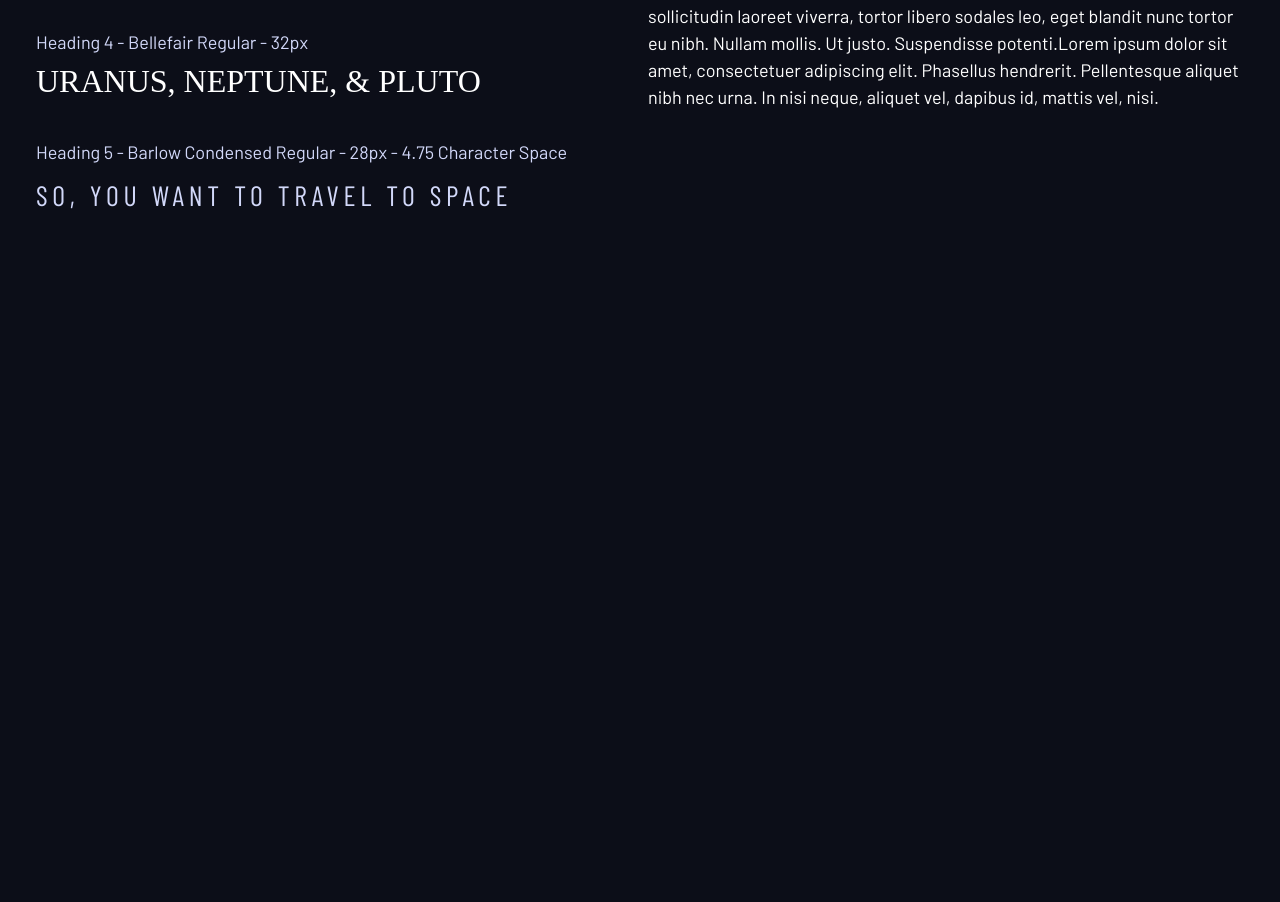
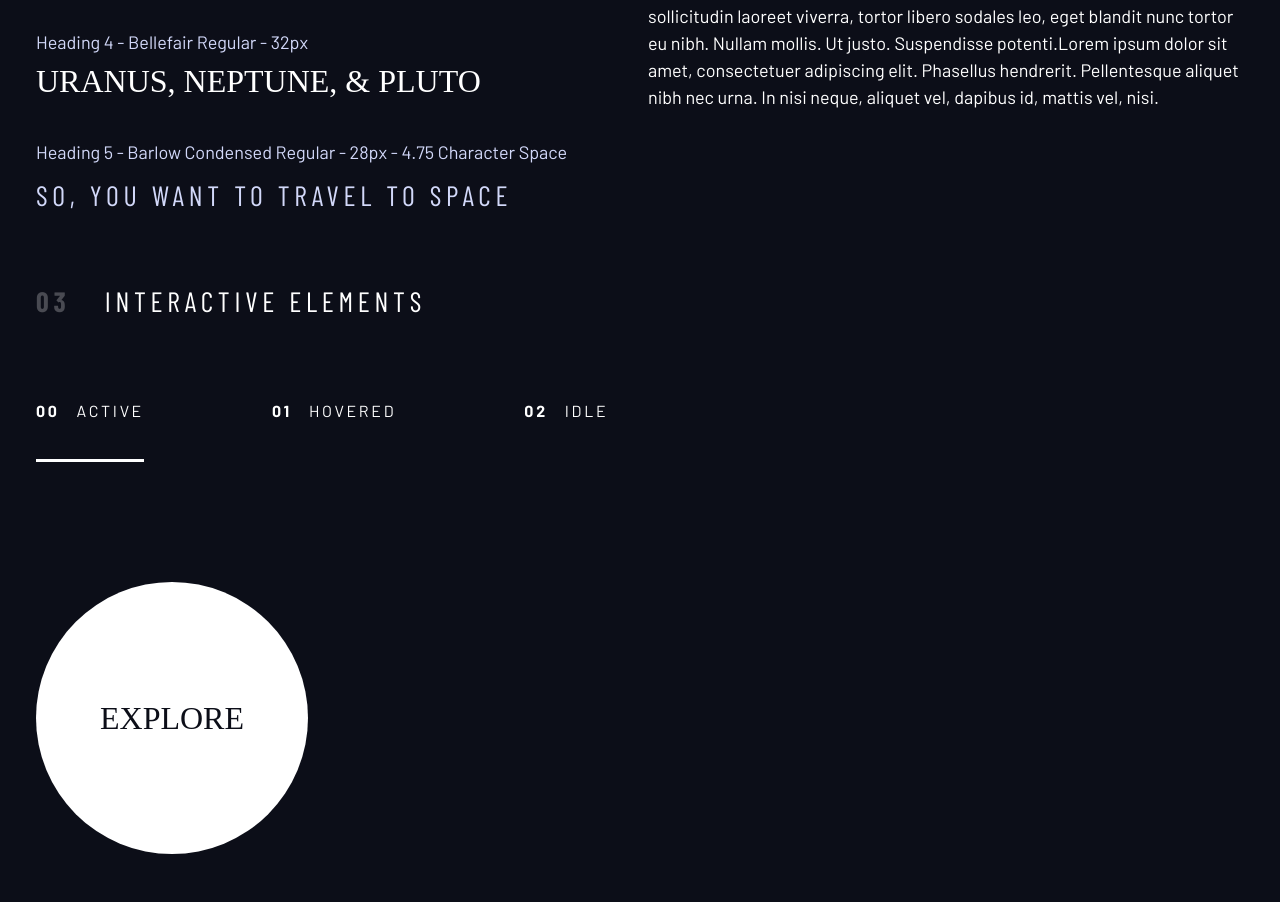
Before and after one commit to mohammadmaninang94/space-tourism, a plain HTML site: page design-system.html in a window 1280 px wide. Shown: the part 882-1784 px from the top of the page. Before the commit the page ends 1162 px from the top, so only its background shows below. Drawn offline with nearby package versions, Linux system fonts and the light colour scheme; a web font is replaced by a local one.

Commit message:
styling explore button and navigation

```diff
--- a/design-system.html
+++ b/design-system.html
@@ -118,6 +118,41 @@
           </div>
         </div>
       </section>
+
+      <section class="flow" id="interactive-elements">
+        <h2 class="numbered-title"><span>03</span> Interactive elements</h2>
+
+        <!-- navigation -->
+        <div>
+          <nav>
+            <ul class="primary-navigation underline-indicators flex">
+              <li class="active"><a href="#" class="uppercase text-white fs-300 letter-spacing-2"><span>00</span> Active</a></li>
+              <li><a href="#" class="uppercase text-white fs-300 letter-spacing-2"><span>01</span> Hovered</a></li>
+              <li><a href="#" class="uppercase text-white fs-300 letter-spacing-2"><span>02</span> Idle</a></li>
+            </ul>
+          </nav>
+        </div>
+
+        <div class="flex">
+          <div class="flow" style="margin-top: 5rem">
+            <!-- explore button -->
+            <div>
+              <a
+                href="#"
+                class="large-button uppercase ff-serif fs-600 text-dark bg-white"
+                >Explore</a
+              >
+            </div>
+          </div>
+          <div style="margin-bottom: 50vh">
+            <!-- Tabs -->
+
+            <!-- Dots -->
+
+            <!-- Numbers -->
+          </div>
+        </div>
+      </section>
     </div>
   </body>
 </html>
--- a/index.css
+++ b/index.css
@@ -84,6 +84,7 @@ select {
 }
 
 /* remove animations for peaople who've turned them off */
+@media (prefers-reduced-motion: reduce) {
   *,
   *::before,
   *::after {
@@ -91,6 +92,7 @@ select {
     animation-iteration-count: 1 !important;
     transition-duration: 0.01ms !important;
     scroll-behavior: auto !important;
+  }
 }
 
 /* ------------------------------ */
@@ -237,3 +239,71 @@ select {
   color: hsl(var(--clr-white) / 0.25);
   font-weight: bold;
 }
+
+/* ------------------------------ */
+/* Custom properties              */
+/* ------------------------------ */
+
+.large-button {
+  position: relative;
+  display: grid;
+  z-index: 1;
+  place-items: center;
+  aspect-ratio: 1;
+  padding: 0 2em;
+  border-radius: 50%;
+  text-decoration: none;
+}
+
+.large-button::after {
+  position: absolute;
+  z-index: -1;
+  content: "";
+  width: 100%;
+  height: 100%;
+  background-color: hsl(var(--clr-white) / 0.15);
+  border-radius: 50%;
+  opacity: 0;
+  transition: opacity 0.5s linear, transform 0.5s ease-in-out;
+}
+
+.large-button:hover::after,
+.large-button:focus::after {
+  opacity: 1;
+  transform: scale(1.5);
+}
+
+.primary-navigation {
+  --gap: 8rem;
+  --underline-gap: 2.2rem;
+  list-style: none;
+  padding: 0;
+  margin: 0;
+}
+
+.primary-navigation a {
+  text-decoration: none;
+}
+
+.primary-navigation a > span {
+  font-weight: 700;
+  margin-right: 11px;
+}
+
+.underline-indicators > * {
+  padding: var(--underline-gap, 0.5rem) 0;
+  border-bottom: 3px solid hsl(var(--clr-white) / 0);
+}
+
+.underline-indicators > *:hover,
+.underline-indicators > *:focus,
+.underline-indicators > *:active {
+  cursor: pointer;
+  border-color: hsl(var(--clr-white) / .5);;
+}
+
+
+.underline-indicators > .active {
+  border-color: hsl(var(--clr-white));
+  cursor: default;
+}
```
Lines whose indentation alone changed are shown as unchanged.
